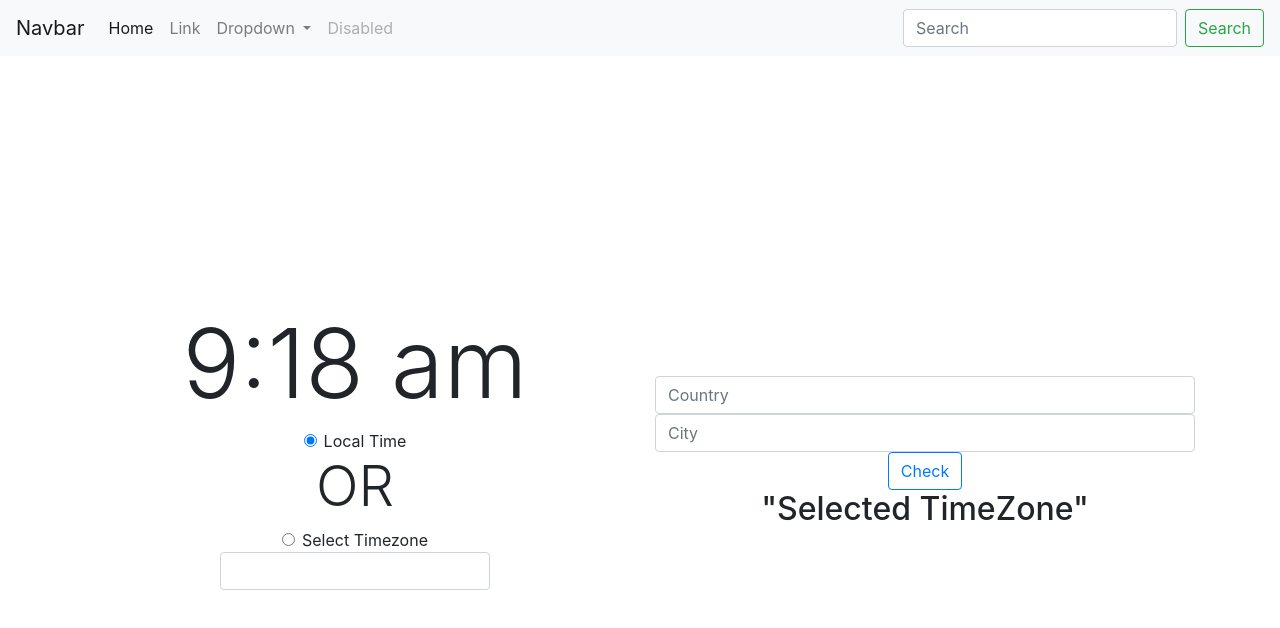
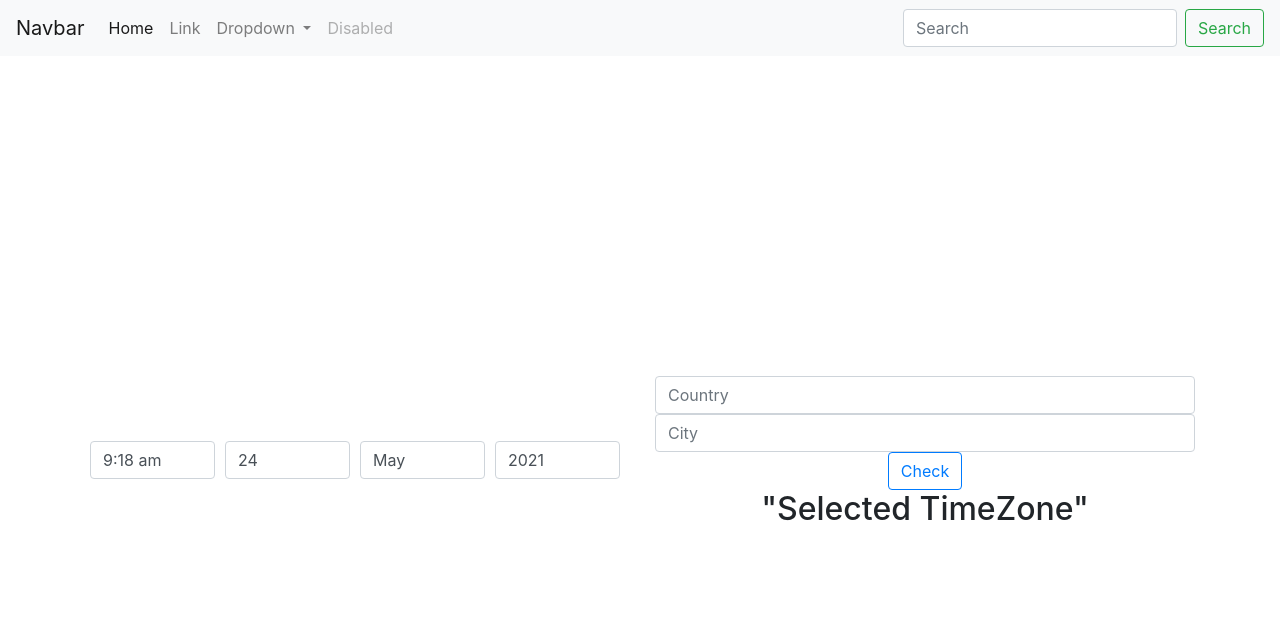
Before and after one commit to tallglassof-milkjake/TimeZone, a website: page index.html in a window 1280 px wide. Drawn offline with nearby package versions, Linux system fonts and the light colour scheme.

Commit message:
getting local coordinates to get location name from google location api

```diff
--- a/index.html
+++ b/index.html
@@ -47,6 +47,8 @@
         </div>
     </nav>
 
+    <!-- Main Page -->
+
     <div class="container full-height">
         <div class="row text-center h-100">
             <div class="col-6 my-auto">
@@ -56,20 +58,29 @@
                     </div>
                 </div>
 
+                <div class="form-row mx-auto w-100">
+                    <div class="col">
+                        <input type="text" class="form-control" id="showTime" value="">
+                    </div>
+                    <div class="col">
+                        <input type="text" class="form-control" id="showDate" value="">
+                    </div>
+                    <div class="col">
+                        <input type="text" class="form-control" id="showMonth" value="">
+                    </div>
+                    <div class="col">
+                        <input type="text" class="form-control" id="showYear" value="">
+                    </div>
+                </div>
+
                 <!-- <div class="form-check">
-                    <input class="form-check-input" type="radio" name="exampleRadios" id="exampleRadios1" value="option1" checked>
-                    <label class="form-check-label" for="exampleRadios1">
-                        Default radio
-                    </label>
-                </div> -->
-                <div class="form-check">
                     <input class="form-check-input" type="radio" name="exampleRadios" value="option1" id="localTime">
                     <label class="form-check-label" for="exampleRadios1">
                         Local Time
                     </label>
-                </div>
+                </div> -->
 
-                <h1 class="display-4">OR</h1>
+                <!-- <h1 class="display-4">OR</h1>
 
 
                 <div class="form-check">
@@ -77,15 +88,16 @@
                     <label class="form-check-label" for="defaultCheck2">
                         Select Timezone
                     </label>
-                </div>
+                </div> -->
                 <!-- <div class="form-group mx-auto w-50">
                     <input type="text" class="form-control" id="exampleFormControlInput1">
                 </div> -->
 
-                <div class="form-group mx-auto w-50">
-                    <input type="text" class="form-control" id="showTime" value="">
-                </div>
+
             </div>
+
+
+
             <div class="col-6 my-auto">
                 <input type="text" class="form-control" id="country" placeholder="Country">
                 <input type="text" class="form-control" id="city" placeholder="City">
--- a/script.js
+++ b/script.js
@@ -18,57 +18,49 @@ $(function() {
 
         let currentTimeString = `${currentHour}:${currentMinute} ${currentMeridiam}`;
 
-        if ($("#localTime").prop("checked", true)) {
-            $("#currentTime").html(currentTimeString);
-        }
+        let todaysDate = currentTime.getDate();
+        let todaysMonthString = currentTime.toLocaleString('default', {month: 'long'})
+        let thisYear = currentTime.getFullYear();
 
-        // if ($("#localTime").prop("checked", false)) {
-        //     $("#localTime").attr("checked", false);
-        //     $("#currentTime").hide();
-        // } else {
-        //     $("#localTime").attr("checked", true);
-        //     $("#currentTime").html(currentTimeString);
-        // }
+        // $("#currentTime").html(currentTimeString);
+
+        // let myLocation = navigator.geolocation.getCurrentPosition(showPosition);
+
+        // console.log(myLocation);
+
+        // $("#currentTime").html()
+
+        $("#showTime").val(currentTimeString);
+
+        $("#showDate").val(todaysDate);
+
+        $("#showMonth").val(todaysMonthString);
+
+        $("#showYear").val(thisYear);
+
+
     };
 
     createTime();
 
     setInterval(createTime, 1000);
 
-    // function timeZones() {
-    //     if ($("#otherTime").is(":checked")) {
-    //         $("#currentTime").html(currentTimeString).hide();
+    function getMyLocation() {
+        if ("geolocation" in navigator) { //check geolocation available
+            //try to get user current location using getCurrentPosition() method
+            navigator.geolocation.getCurrentPosition(function(position){
+                    console.log("Found your location \nLat : "+position.coords.latitude+" \nLang :"+ position.coords.longitude);
+                    $("#currentTime").html("Your location is" + position.coords.latitude + position.coords.longitude +"Have a nice day")
+            });
+        }else{
+            console.log("Browser doesn't support geolocation!");
+        }
+    }
 
-    //         let formDiv = '<div class="form-group mx-auto w-50">';
-    //         let formInput = '<input type="text" class="form-control" id="exampleFormControlInput1"></input>';
-    //         $("#timeZoneCheck").after(formDiv);
-    //         formDiv.append(formInput);
-    //     }
-    // }
+    getMyLocation();
 
-    // timeZones();
 
     function getCities() {
-
-        // let country = "Africa";
-        // let timeZone = "Cairo";
-
-        // const settings = {
-        //     "async": true,
-        //     "crossDomain": true,
-        //     "url": "https://wft-geo-db.p.rapidapi.com/v1/locale/timezones/" + country + "__" + timeZone + "/time",
-        //     "method": "GET",
-        //     "headers": {
-        //         "x-rapidapi-key": "9412a276cbmsh4a03f98b46a37d7p1d53c7jsnbbec000e7aac",
-        //         "x-rapidapi-host": "wft-geo-db.p.rapidapi.com"
-        //     }
-        // };
-
-        // $.ajax(settings).done(function (response) {
-        //     console.log(response);
-        // });
-
-        // let date = new Date();
 
         $("#checkBtn").click(function() {
 
@@ -87,9 +79,11 @@ $(function() {
 
             // let foreignTime = `${foreignHour}:${foreignMinute} ${foreignMeridiam}`;
 
+            let thisCity = "London";
+            let thisCountry = "Europe";
 
-            let thisCity = $("#city").val();
-            let thisCountry = $("#country").val();
+            // let thisCity = $("#city").val();
+            // let thisCountry = $("#country").val();
             console.log(thisCountry);
             console.log(thisCity);
 
@@ -97,6 +91,7 @@ $(function() {
             console.log(dateAbroad)
 
             $("#selectedTimezone").html(dateAbroad);
+
         });
 
 
@@ -106,11 +101,4 @@ $(function() {
     getCities();
 
 
-    // let day = currentTime.getDate();
-    // let month = currentTime.getMonth() + 1;
-    // let year = currentTime.getFullYear();
-
-    // console.log(`${day}/${month}/${year} at ${time}`)
-
-
 })
```
